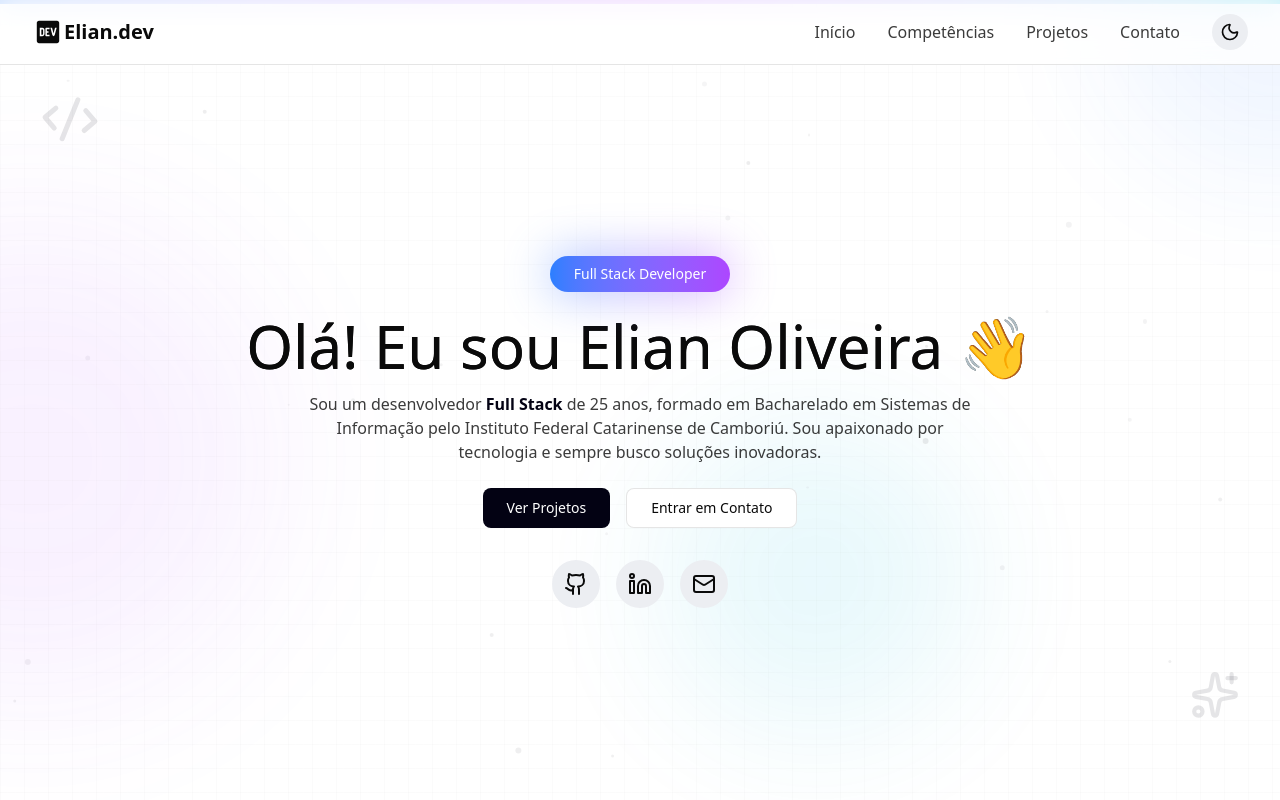
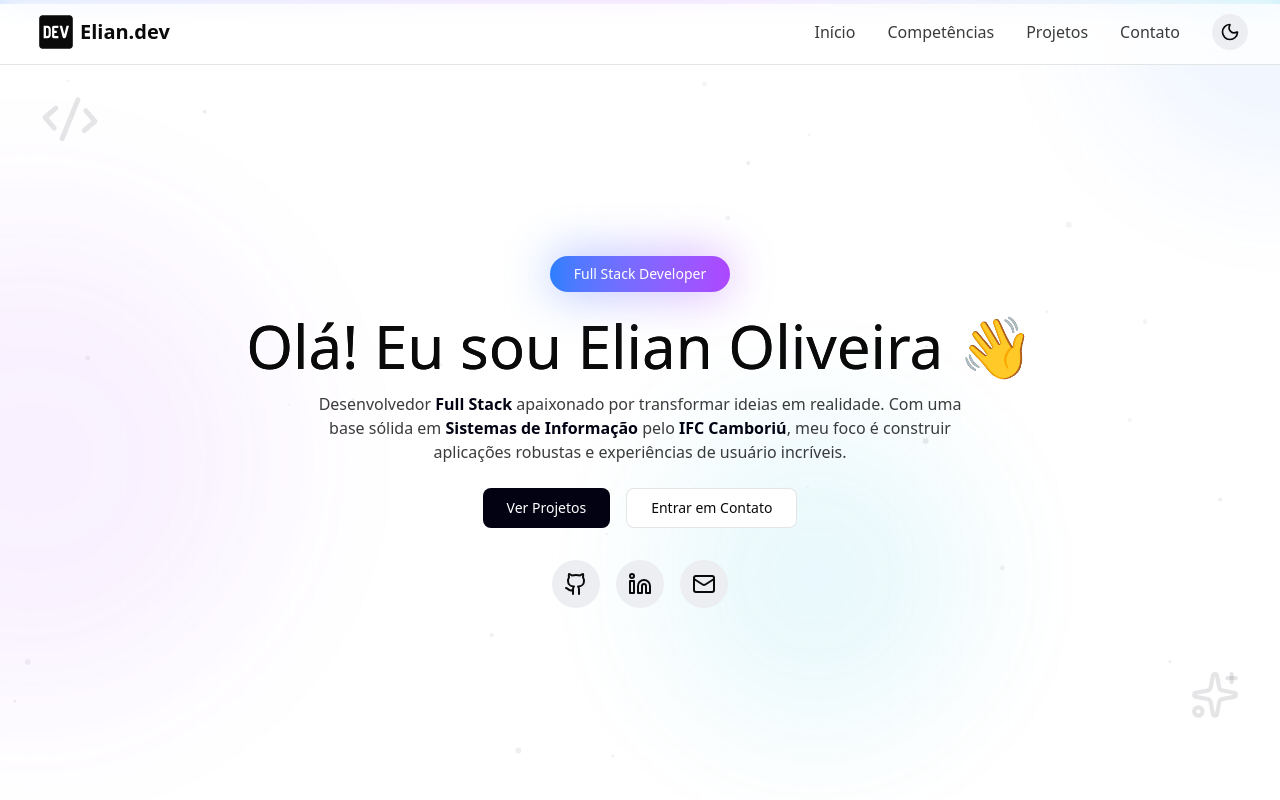
Before and after one commit to elianoliver/Portfolio, a React (Vite) app: page / in a window 1280 px wide. Shown: the top 800 px of the page. Built offline with nearby package versions, Linux system fonts and the light colour scheme.

Commit message:
feat: atualizar título da página e substituir ícone SVG na Navbar

```diff
--- a/index.html
+++ b/index.html
@@ -5,7 +5,7 @@
     <meta charset="UTF-8" />
     <link rel="icon" type="image/svg+xml" href="/vite.svg" />
     <meta name="viewport" content="width=device-width, initial-scale=1.0" />
-    <title>portfolio</title>
+    <title>ElianDev</title>
 </head>
 
 <body>
--- a/src/components/AnimatedBackground.tsx
+++ b/src/components/AnimatedBackground.tsx
@@ -94,7 +94,14 @@ export function AnimatedBackground() {
             ))}
 
             {/* Grid Pattern */}
-            <div className="absolute inset-0 bg-[linear-gradient(to_right,#80808008_1px,transparent_1px),linear-gradient(to_bottom,#80808008_1px,transparent_1px)] bg-[size:24px_24px]" />
+            <div
+                className="absolute inset-0"
+                style={{
+                    backgroundImage:
+                        'linear-gradient(to right, rgba(209,213,219,0.015) 1px, transparent 1px), linear-gradient(to bottom, rgba(209,213,219,0.015) 1px, transparent 1px)',
+                    backgroundSize: '24px 24px',
+                }}
+            />
         </div>
     );
 }
--- a/src/components/Hero.tsx
+++ b/src/components/Hero.tsx
@@ -75,7 +75,7 @@ export function Hero() {
                     className="text-lg sm:text-xl text-foreground/80 mb-6 max-w-2xl mx-auto"
                 >
                     <p>
-                        Sou um desenvolvedor <span className="text-primary font-semibold">Full Stack</span> de 25 anos, formado em Bacharelado em Sistemas de Informação pelo Instituto Federal Catarinense de Camboriú. Sou apaixonado por tecnologia e sempre busco soluções inovadoras.
+                        Desenvolvedor <span className="text-primary font-semibold">Full Stack</span> apaixonado por transformar ideias em realidade. Com uma base sólida em <span className="text-primary font-semibold">Sistemas de Informação</span> pelo <span className="text-primary font-semibold">IFC Camboriú</span>, meu foco é construir aplicações robustas e experiências de usuário incríveis.
                     </p>
                 </motion.div>
 
--- a/src/components/Navbar.tsx
+++ b/src/components/Navbar.tsx
@@ -2,7 +2,6 @@ import { Menu, X, Moon, Sun } from "lucide-react";
 import { useState } from "react";
 import { motion, AnimatePresence } from "motion/react";
 import { useTheme } from "../hooks/useTheme";
-import Icon from "/public/vite.svg"
 
 export function Navbar() {
     const [isOpen, setIsOpen] = useState(false);
@@ -27,9 +26,10 @@ export function Navbar() {
                         <a href="#home" className="flex items-center space-x-3 text-xl font-semibold">
                             <svg
                                 xmlns="http://www.w3.org/2000/svg"
-                                height="32" width="32" viewBox="0 0 640 640"
-                                className={`h-14 w-auto shrink-0 `}
-                            ><path fill={theme === 'light' ? 'currentColor' : '#fff'} d="M216.1 272.3C212.2 269.4 208.3 268 204.5 268L187.1 268L187.1 372.5L204.5 372.5C208.4 372.5 212.3 371.1 216.1 368.2C219.9 365.3 221.9 360.9 221.9 355.1L221.9 285.4C221.9 279.6 219.9 275.2 216.1 272.3zM500.1 96L139.9 96C115.7 96 96.1 115.6 96 139.8L96 500.2C96.1 524.4 115.7 544 139.9 544L500.1 544C524.3 544 543.9 524.4 544 500.2L544 139.8C543.9 115.6 524.3 96 500.1 96zM250.2 355.2C250.2 374 238.6 402.5 201.8 402.5L155.4 402.5L155.4 237L202.8 237C238.2 237 250.2 265.5 250.2 284.3L250.2 355.2zM350.9 266.5L297.6 266.5L297.6 304.9L330.2 304.9L330.2 334.5L297.6 334.5L297.6 372.9L350.9 372.9L350.9 402.5L288.7 402.5C277.5 402.8 268.3 394 268 382.8L268 257.7C267.7 246.6 276.6 237.3 287.7 237L350.9 237L350.9 266.5zM454.5 381.8C441.3 412.5 417.7 406.4 407.1 381.8L368.6 237L401.2 237L430.9 350.7L460.5 237L493.1 237L454.6 381.8z" /></svg>
+                                height="48" width="48" viewBox="0 0 640 640"
+                                className={`w-auto shrink-0 `}
+                            ><path fill={theme === 'light' ? 'currentColor' : '#fff'} d="M216.1 272.3C212.2 269.4 208.3 268 204.5 268L187.1 268L187.1 372.5L204.5 372.5C208.4 372.5 212.3 371.1 216.1 368.2C219.9 365.3 221.9 360.9 221.9 355.1L221.9 285.4C221.9 279.6 219.9 275.2 216.1 272.3zM500.1 96L139.9 96C115.7 96 96.1 115.6 96 139.8L96 500.2C96.1 524.4 115.7 544 139.9 544L500.1 544C524.3 544 543.9 524.4 544 500.2L544 139.8C543.9 115.6 524.3 96 500.1 96zM250.2 355.2C250.2 374 238.6 402.5 201.8 402.5L155.4 402.5L155.4 237L202.8 237C238.2 237 250.2 265.5 250.2 284.3L250.2 355.2zM350.9 266.5L297.6 266.5L297.6 304.9L330.2 304.9L330.2 334.5L297.6 334.5L297.6 372.9L350.9 372.9L350.9 402.5L288.7 402.5C277.5 402.8 268.3 394 268 382.8L268 257.7C267.7 246.6 276.6 237.3 287.7 237L350.9 237L350.9 266.5zM454.5 381.8C441.3 412.5 417.7 406.4 407.1 381.8L368.6 237L401.2 237L430.9 350.7L460.5 237L493.1 237L454.6 381.8z" />
+                            </svg>
                             Elian.dev
                         </a>
                     </motion.div>
```
Also changed, not shown: public/vite.svg.
